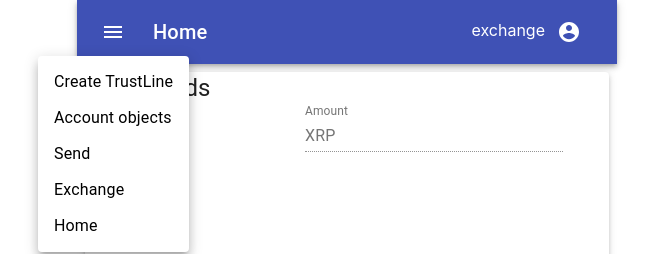
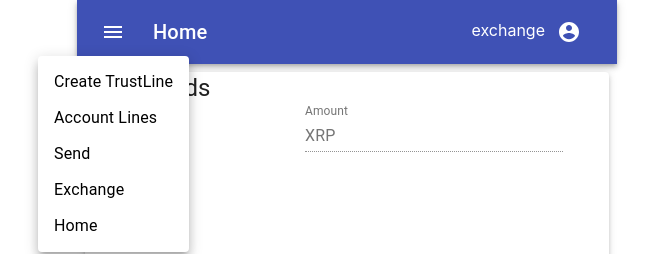
Before and after one commit to shleger/ripplebox, a React (Create React App) app: page /exchange in a window 1280 px wide. Both pictures are taken after a click on the button 406 px from the left and 32 px from the top of the page. Shown: the top 254 px of the page, without its empty margins (293-944 px from the left). Built offline with nearby package versions, Linux system fonts and the light colour scheme.

Commit message:
rename to accountLines menu and service

```diff
--- a/src/AppNavBar.tsx
+++ b/src/AppNavBar.tsx
@@ -13,7 +13,7 @@ import AccountCircle from '@material-ui/icons/AccountCircle';
 import TrustLines from "./cards/TrustLines"
 import Profile from './cards/Profile';
 import Home from './cards/Home';
-import TrustedAccounts from './cards/AccountObjects';
+import TrustedAccounts from './cards/AccountLines';
 import SendAssest from './cards/SendAsset';
 import Exchange from './cards/Exchange ';
 
@@ -102,7 +102,7 @@ export default function ButtonAppBar() {
                 <MenuItem onClick={handleClose}>Create TrustLine</MenuItem>
               </Link>
               <Link to="/accounts" className={classes.linkStyle}>
-                <MenuItem onClick={handleClose}>Account objects</MenuItem>
+                <MenuItem onClick={handleClose}>Account Lines</MenuItem>
               </Link>
               <Link to="/send" className={classes.linkStyle}>
                 <MenuItem onClick={handleClose}>Send </MenuItem>
--- a/src/cards/Exchange .tsx
+++ b/src/cards/Exchange .tsx
@@ -105,7 +105,7 @@ export default function Exchange() {
   const placeOrder = () => {
 
     const order: FormattedOrderSpecification = {
-      "direction": String(direction),
+      "direction": direction,
       "quantity": {
         "currency": currencyIn,
         "counterparty": "rNnjjJvBmrkboPfUEaD459MrnMLUDgB67x", //TODO rm
```
Also changed, not shown: src/cards/AccountLines.tsx (renamed from src/cards/AccountObjects.tsx).
